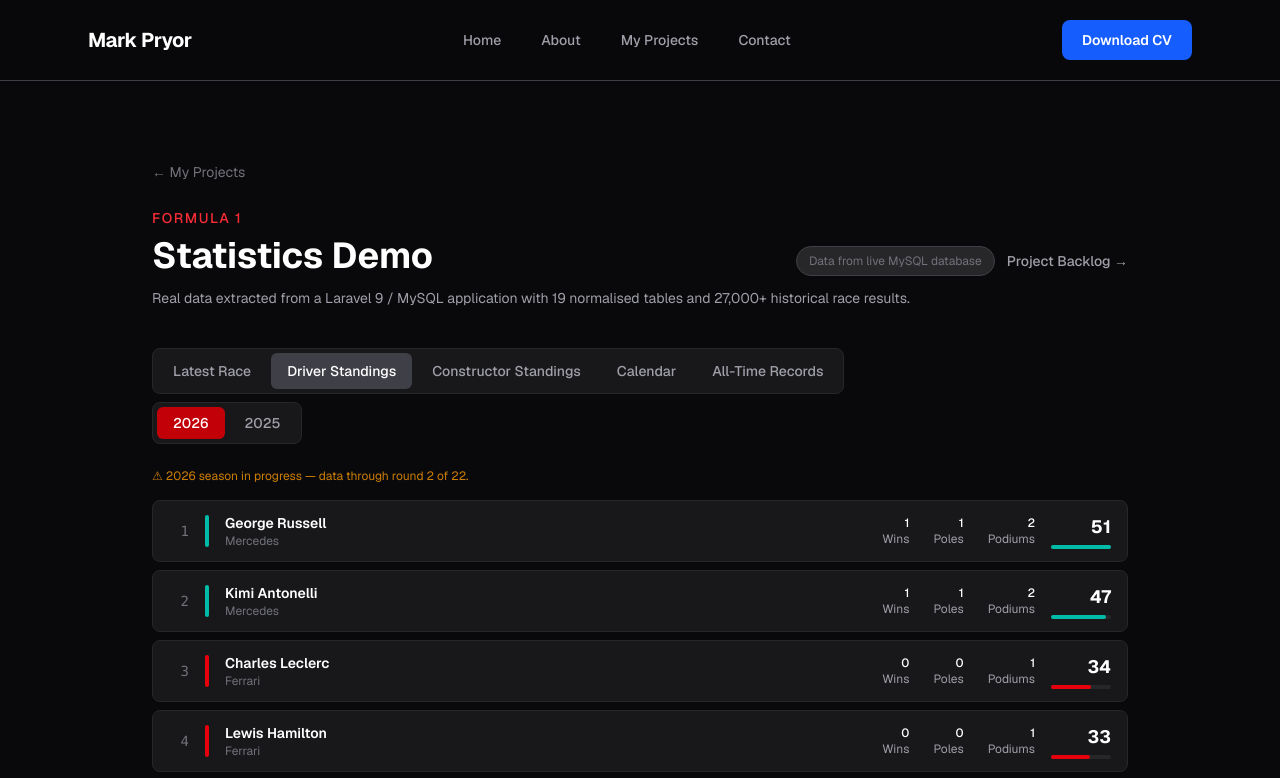
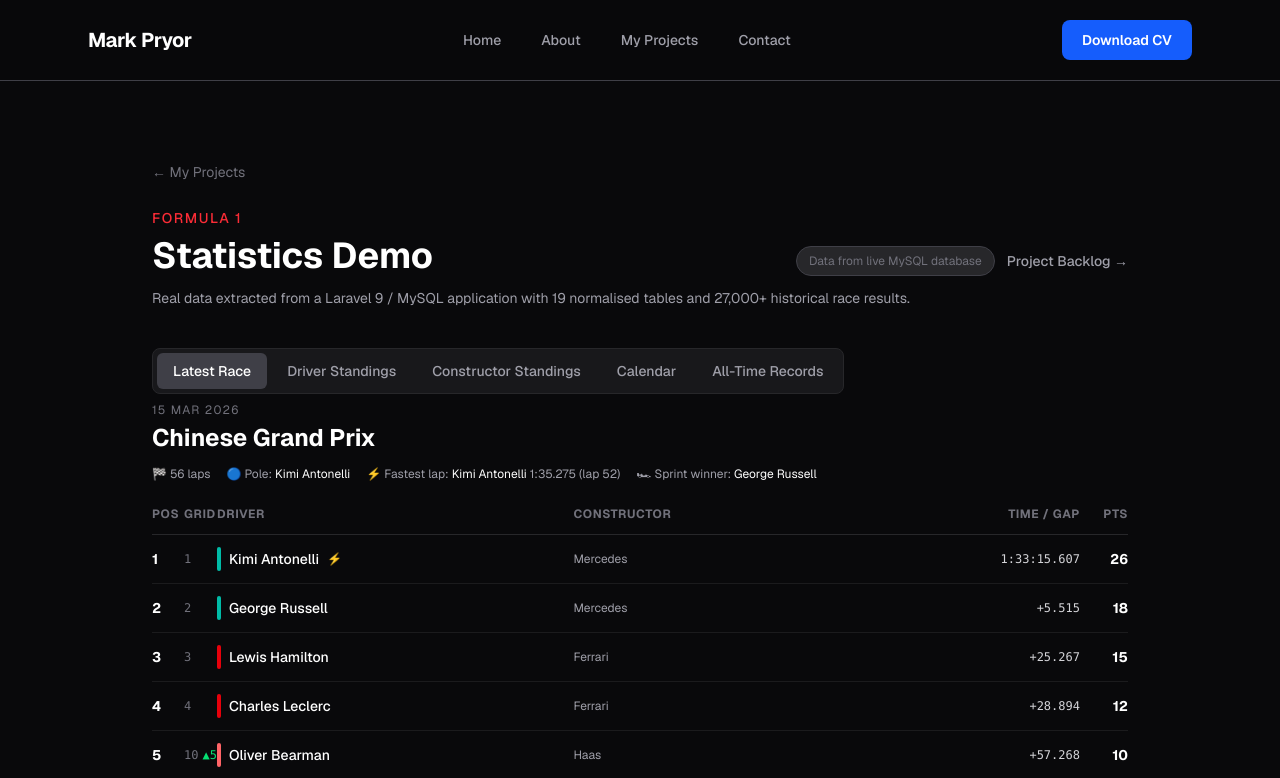
Before and after one commit to markipryor/portfolio, a Next.js app: page /demos/f1 in a window 1280 px wide. Shown: the top 778 px of the page. Built offline with nearby package versions, Linux system fonts and the light colour scheme.

Commit message:
F1 demo: make Latest Race the default tab
Co-Authored-By: Claude Sonnet 4.6 <noreply@anthropic.com>

```diff
--- a/src/app/demos/f1/page.tsx
+++ b/src/app/demos/f1/page.tsx
@@ -222,7 +222,7 @@ function NoData({ year }: { year: string }) {
 }
 
 export default function F1Demo() {
-  const [tab, setTab] = useState<Tab>("drivers");
+  const [tab, setTab] = useState<Tab>("latest");
   const [year, setYear] = useState<Year>("2026");
   const [recordTab, setRecordTab] = useState<"wins" | "poles" | "fl">("wins");
 
```
